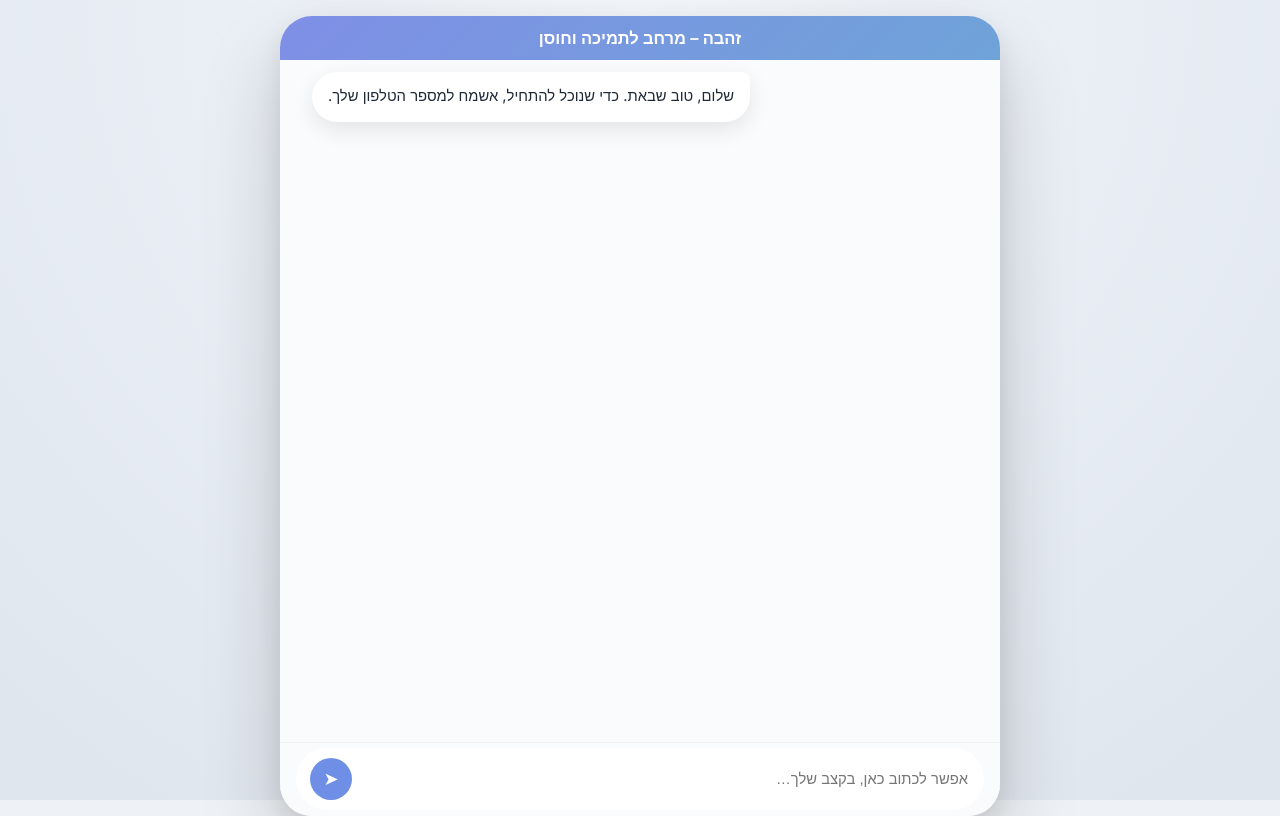
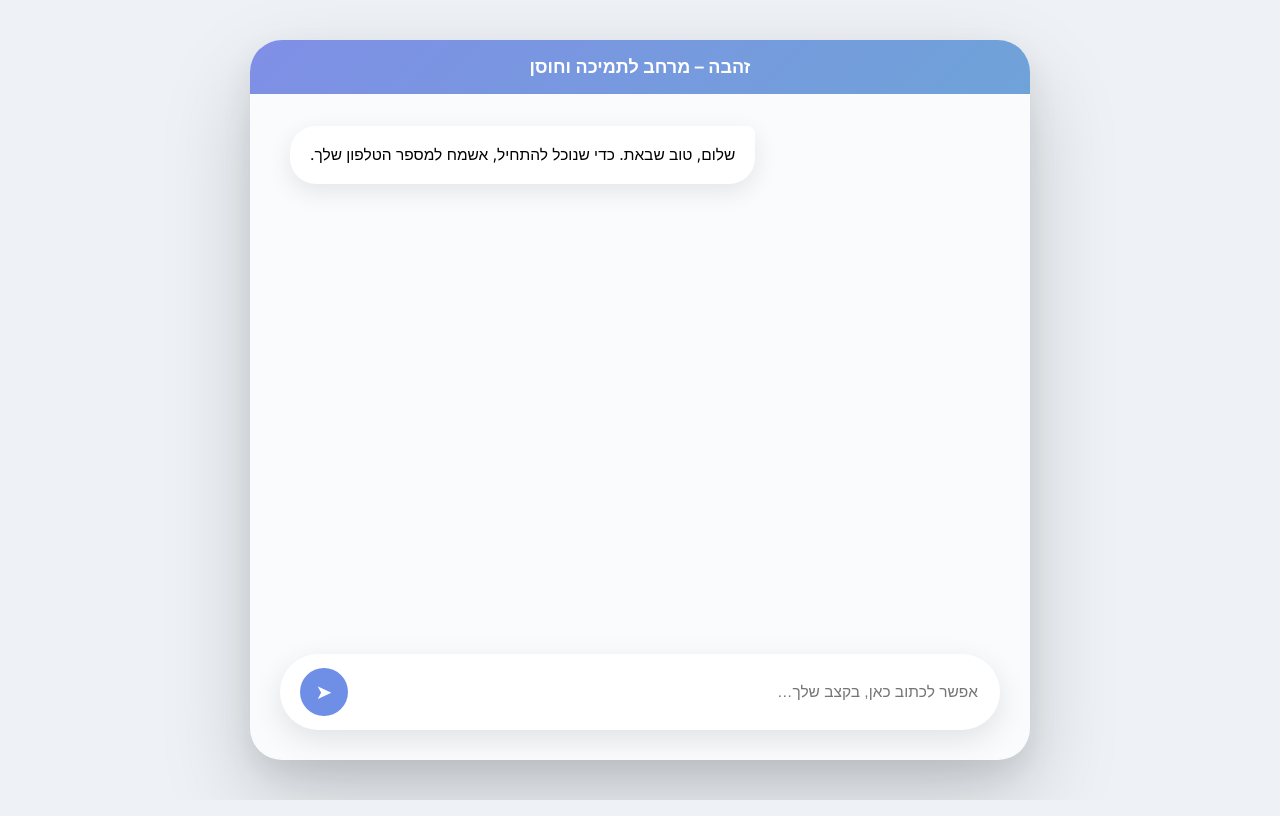
Before and after one commit to inaama8888/AI-agent-for-healthcare-, a React (Create React App) app in the folder client/: page / in a window 1280 px wide. Built offline with nearby package versions, Linux system fonts and the light colour scheme.

Commit message:
תיקונים נעיעjggכ

```diff
--- a/client/src/styles/Chat.css
+++ b/client/src/styles/Chat.css
@@ -1,18 +1,7 @@
 /* =================================================
-   ZAHAVA CHAT – FINAL CSS (DESKTOP + MOBILE FIXED)
-   RTL • Stable • No White Gaps
+   ZAHAVA CHAT – EXACTLY LIKE YOUR PERFECT LOCAL
+   צר, ממורכז, מרווחים עדינים, צל יפה
    ================================================= */
-
-/* ===== Root ===== */
-html, body, #root {
-  height: 100%;
-  margin: 0;
-  padding: 0;
-}
-
-html {
-  direction: rtl;
-}
 
 /* ===== Variables ===== */
 :root {
@@ -24,212 +13,153 @@ html {
   --bot-bg: #ffffff;
   --user-bg: #e7efff;
 
-  --text-main: #1f2937;
-  --text-muted: #6b7280;
   --accent: #6f8fe6;
 
   --radius-xl: 26px;
-  --radius-lg: 20px;
   --radius-sm: 8px;
 }
 
-/* ===== Global reset ===== */
-*,
-*::before,
-*::after {
+/* ===== Global ===== */
+*, *::before, *::after {
   box-sizing: border-box;
+}
+
+html, body, #root {
+  height: 100%;
+  margin: 0;
+  padding: 0;
+}
+
+html {
+  direction: rtl;
 }
 
 body {
   font-family: "Inter", system-ui, -apple-system, "Segoe UI", Arial, sans-serif;
   background: var(--bg-app);
-  color: var(--text-main);
   -webkit-font-smoothing: antialiased;
 }
 
-/* =================================================
-   App shell
-   ================================================= */
+/* ===== App shell – ממורכז עם מרווח ===== */
 .app-shell {
-  height: 100%;
+  min-height: 100vh;
+  background: var(--bg-app);
   display: flex;
   justify-content: center;
-  align-items: stretch;
-
-  background: radial-gradient(
-    circle at top,
-    #f4f7fb 0%,
-    #e9eef5 45%,
-    #dfe5ec 100%
-  );
+  align-items: center;
+  padding: 32px;                     /* מרווח מסביב – בדיוק כמו בלוקלי */
 }
 
-/* =================================================
-   Chat container – DESKTOP
-   ================================================= */
+/* ===== Chat container – צר וממורכז כמו בלוקלי ===== */
 .chat-container {
-  flex: 1;
-  max-width: 720px;
-  margin: 16px auto;
-
+  width: 100%;
+  max-width: 780px;                  /* צר – בדיוק כמו בתמונה של הלוקלי */
+  height: min(90vh, 860px);          /* גבוה אבל לא מלא – מרווח למעלה/למטה */
+  background: var(--bg-chat);
+  border-radius: 32px;
+  box-shadow:
+    0 40px 90px rgba(0, 0, 0, 0.18),
+    0 12px 30px rgba(0, 0, 0, 0.08),
+    inset 0 1px 0 rgba(255,255,255,0.7);
   display: flex;
   flex-direction: column;
-
-  background: var(--bg-chat);
-  border-radius: 32px;
   overflow: hidden;
-
-  box-shadow:
-    0 36px 80px rgba(0,0,0,0.18),
-    0 10px 24px rgba(0,0,0,0.08);
 }
 
 /* ===== Header ===== */
 .chat-header {
-  padding: 12px 24px;
   background: var(--header-gradient);
-  color: #fff;
+  color: #ffffff;
+  padding: 16px 24px;
   text-align: center;
-  font-size: 16.5px;
+  font-size: 18px;
   font-weight: 600;
 }
 
-/* =================================================
-   Messages
-   ================================================= */
+/* ===== Messages ===== */
 .messages {
   flex: 1;
-  min-height: 0;
+  padding: 32px 40px;
   overflow-y: auto;
-
-  padding: 12px 32px 16px;
   display: flex;
   flex-direction: column;
-  gap: 16px;
-
+  gap: 24px;
   scroll-behavior: smooth;
 }
 
 /* ===== Message ===== */
 .message {
-  max-width: 72%;
-  padding: 13px 16px;
+  max-width: 70%;
+  padding: 16px 20px;
   border-radius: var(--radius-xl);
-  font-size: 14.8px;
-  line-height: 1.6;
+  font-size: 15.5px;
+  line-height: 1.65;
   position: relative;
-
-  box-shadow: 0 8px 22px rgba(0,0,0,0.09);
+  box-shadow: 0 8px 24px rgba(0,0,0,0.09);
 }
 
-/* Bot */
+/* Bot – שמאל */
 .message.bot {
   align-self: flex-end;
   background: var(--bot-bg);
   border-top-right-radius: var(--radius-sm);
 }
 
-/* User */
+/* User – ימין */
 .message.user {
   align-self: flex-start;
   background: var(--user-bg);
   border-top-left-radius: var(--radius-sm);
 }
 
-/* =================================================
-   Input
-   ================================================= */
+/* ===== Input ===== */
 .input-box {
-  padding: 6px 16px;
-  background: var(--bg-chat);
-  box-shadow: inset 0 1px 0 rgba(0,0,0,0.04);
+  padding: 20px 30px 30px;
 }
 
 .input-inner {
   display: flex;
-  gap: 12px;
-  background: #fff;
+  gap: 14px;
+  background: #ffffff;
   border-radius: 999px;
-  padding: 10px 14px;
+  padding: 14px 20px;
+  box-shadow: 0 10px 30px rgba(0, 0, 0, 0.1);
 }
 
 .input-inner input {
   flex: 1;
   border: none;
-  font-size: 14.8px;
   outline: none;
+  font-size: 15.5px;
   background: transparent;
 }
 
 .send-btn {
-  width: 42px;
-  height: 42px;
+  width: 48px;
+  height: 48px;
   border-radius: 50%;
+  background: var(--accent);
+  color: white;
   border: none;
-  background: var(--accent);
-  color: #fff;
-  font-size: 18px;
+  font-size: 20px;
   cursor: pointer;
 }
 
-/* =========================================
-   PRODUCTION HEIGHT FIX (CRITICAL)
-   ========================================= */
-
-/* כל האפליקציה חייבת להיות מחוברת ל־viewport */
-.app-shell {
-  min-height: 100vh;
-  height: 100vh;
-  display: flex;
-  justify-content: center;
-  align-items: stretch;
-}
-
-/* הצ'אט עצמו – גובה מלא */
-.chat-container {
-  height: 100%;
-  min-height: 0;
-  display: flex;
-  flex-direction: column;
-}
-
-/* אזור ההודעות חייב "לגדול" */
-.messages {
-  flex: 1 1 auto;
-  min-height: 0;
-  overflow-y: auto;
-}
-
-/* הקלט תמיד למטה */
-.input-box {
-  flex-shrink: 0;
-}
-
-/* =================================================
-   MOBILE – FULL SCREEN, NO GAPS
-   ================================================= */
+/* ===== Mobile ===== */
 @media (max-width: 768px) {
-
   .app-shell {
-    background: #ffffff;
+    padding: 0;
   }
-
   .chat-container {
+    height: 100vh;
     max-width: 100%;
-    margin: 0;
     border-radius: 0;
     box-shadow: none;
   }
-
-  .chat-header {
-    border-radius: 0;
-    width: 100%;
+  .messages {
+    padding: 24px 20px;
+    gap: 20px;
   }
-
-  .messages {
-    padding: 10px 14px;
-  }
-
   .message {
     max-width: 85%;
   }
```
Also changed, not shown: 6 other files (tests, documents, lock files or other folders).
